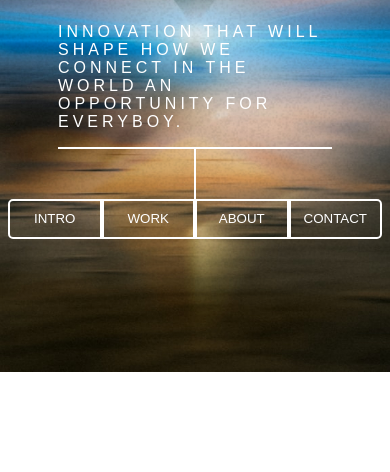
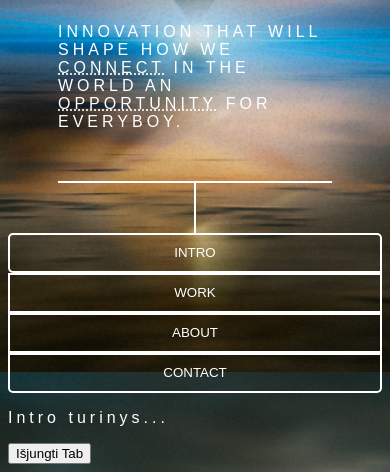
Before and after one commit to simasjo/FEU12-Simas-Domarkas-Git-ir-Github-atsiskaitymas, a plain HTML site: page index.html in a window 390 px wide. Both pictures are taken after a click on the button "INTRO". Shown: the part 472-944 px from the top of the page. Before the commit the page ends 844 px from the top, so only its background shows below. Drawn offline with Linux system fonts and the light colour scheme.

Commit message:
Pridetas mygtuku funkcionalumas

```diff
--- a/index.html
+++ b/index.html
@@ -18,16 +18,46 @@
 
   <section id="meta">
     <h1>METAVERSE</h1>
-    <p>INNOVATION THAT WILL SHAPE HOW WE CONNECT IN THE WORLD AN OPPORTUNITY FOR EVERYBOY.</p>
+    <p>INNOVATION THAT WILL SHAPE HOW WE <a href="https://www.google.com">CONNECT</a> IN THE WORLD AN <a href="https://www.google.com">OPPORTUNITY</a> FOR EVERYBOY.</p>
   </section>
 
   <section id="tarpas1"></section>
-   <section id="mygtukuSekcija">
+   <!-- <section id="mygtukuSekcija">
     <button id="intro">INTRO</button>
     <button id="work">WORK</button>
     <button id="about">ABOUT</button>
     <button id="contact">CONTACT</button>
-  </section>
+  </section> -->
+
+  <section id="mygtukuSekcija">
+    <button id="intro" onclick="openTab('introContent', 'introCloseBtn')">INTRO</button>
+    <button id="work" onclick="openTab('workContent', 'workCloseBtn')">WORK</button>
+    <button id="about" onclick="openTab('aboutContent', 'aboutCloseBtn')">ABOUT</button>
+    <button id="contact" onclick="openTab('contactContent', 'contactCloseBtn')">CONTACT</button>
+</section>
+
+<section id="turinioTekstas">
+    <div id="introContent" class="tab-content">
+        <!-- Intro turinys -->
+        <p>Intro turinys...</p>
+        <button id="introCloseBtn" onclick="disableTab('introContent', 'introCloseBtn')">Išjungti Tab</button>
+    </div>
+    <div id="workContent" class="tab-content">
+        <!-- Work turinys -->
+        <p>Work turinys...</p>
+        <button id="workCloseBtn" onclick="disableTab('workContent', 'workCloseBtn')">Išjungti Tab</button>
+    </div>
+    <div id="aboutContent" class="tab-content">
+        <!-- About turinys -->
+        <p>About turinys...</p>
+        <button id="aboutCloseBtn" onclick="disableTab('aboutContent', 'aboutCloseBtn')">Išjungti Tab</button>
+    </div>
+    <div id="contactContent" class="tab-content">
+        <!-- Contact turinys -->
+        <p>Contact turinys...</p>
+        <button id="contactCloseBtn" onclick="disableTab('contactContent', 'contactCloseBtn')">Išjungti Tab</button>
+    </div>
+</section>
 </main>
 </body>
 </html>
--- a/main.css
+++ b/main.css
@@ -75,6 +75,17 @@ body::after {
 >h1{
     font-size: 45px;
 }
+>p{
+    margin-bottom: 50px;
+    >a {
+        text-decoration: underline dotted; /* Trumpesnis įrašas, kuris apjungia abu savybės nustatymus */
+        display: inline-block; /* Leidžia efektyviai taikyti padding */
+        color: white;
+    }
+    >a:hover{
+        color: rgb(105, 105, 221);
+    }
+}
 }
 
 #tarpas1 {
@@ -104,6 +115,9 @@ body::after {
         color: white;
         border-radius: 5px 0 0 5px;
     }
+    >button#intro:hover{
+        background-color: rgba(128, 128, 128, 0.493);
+    }
     >button#work{
 
         height: 40px;
@@ -112,6 +126,9 @@ body::after {
         background-color: transparent;
         color: white;
     }
+    >button#work:hover{
+        background-color: rgba(128, 128, 128, 0.493);
+    }
     >button#about{
 
         height: 40px;
@@ -119,6 +136,9 @@ body::after {
         border: 2px solid white;
         background-color: transparent;
         color: white;
+    }
+    >button#about:hover{
+        background-color: rgba(128, 128, 128, 0.493);
     }
     >button#contact{
 
@@ -129,7 +149,17 @@ body::after {
         color: white;
         border-radius: 0 5px 5px 0;
     }
+    >button#contact:hover{
+        background-color: rgba(128, 128, 128, 0.493);
+    }
 }
+
+.tab-content {
+    >p{
+        color: white;
+    }
+}
+
 
 
 
@@ -147,5 +177,54 @@ body::after {
         width: 40px;
     }
 
+    #mygtukuSekcija{
+        display: flex;
+        flex-direction: column;
+        >button#intro{
+
+            height: 40px;
+            width: 100%;
+            border: 2px solid white;
+            background-color: transparent;
+            color: white;
+            border-radius: 5px 5px 0 ;
+        }
+        >button#intro:hover{
+            background-color: rgba(128, 128, 128, 0.493);
+        }
+        >button#work{
+
+            height: 40px;
+            width: 100%;
+            border: 2px solid white;
+            background-color: transparent;
+            color: white;
+        }
+        >button#work:hover{
+            background-color: rgba(128, 128, 128, 0.493);
+        }
+        >button#about{
+
+            height: 40px;
+            width: 100%;
+            border: 2px solid white;
+            background-color: transparent;
+            color: white;
+        }
+        >button#about:hover{
+            background-color: rgba(128, 128, 128, 0.493);
+        }
+        >button#contact{
+            height: 40px;
+            width: 100%;
+            border: 2px solid white;
+            background-color: transparent;
+            color: white;
+            border-radius: 0 0 5px 5px;
+        }
+        >button#contact:hover{
+            background-color: rgba(128, 128, 128, 0.493);
+        }
+    }
 
 }
--- a/main.js
+++ b/main.js
@@ -0,0 +1,29 @@
+// Pradžioje apibrėžiame pagrindines funkcijas
+function openTab(tabName, closeButtonId) {
+    // Uždarome visus tab'us
+    var tabs = document.getElementsByClassName("tab-content");
+    for (var i = 0; i < tabs.length; i++) {
+        tabs[i].style.display = "none";
+    }
+
+    // Atvaizduojame pasirinktą tab'ą
+    document.getElementById(tabName).style.display = "block";
+
+    // Rodykime mygtuką tab'o uždarymui
+    document.getElementById(closeButtonId).style.display = "block";
+}
+
+// Pridedame šį kodą, kad iš pradžių visi tab'ai būtų paslėpti
+var tabs = document.getElementsByClassName("tab-content");
+for (var i = 0; i < tabs.length; i++) {
+    tabs[i].style.display = "none";
+}
+
+// Pridėta nauja funkcija, kuri išjungia tab'ą
+function disableTab(tabName, closeButtonId) {
+    // Išjungiame pasirinktą tab'ą
+    document.getElementById(tabName).style.display = "none";
+
+    // Slėpiame mygtuką tab'o uždarymui
+    document.getElementById(closeButtonId).style.display = "none";
+}
```
